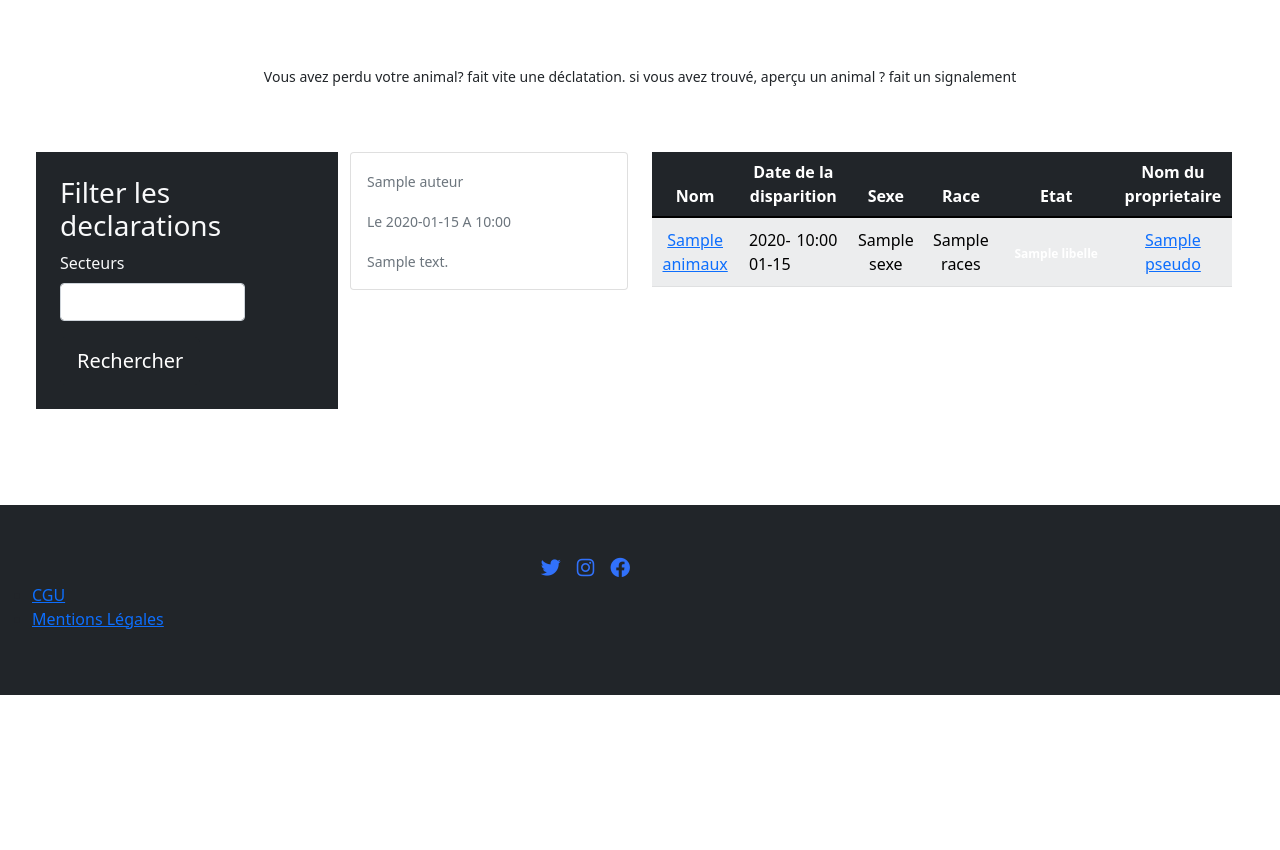
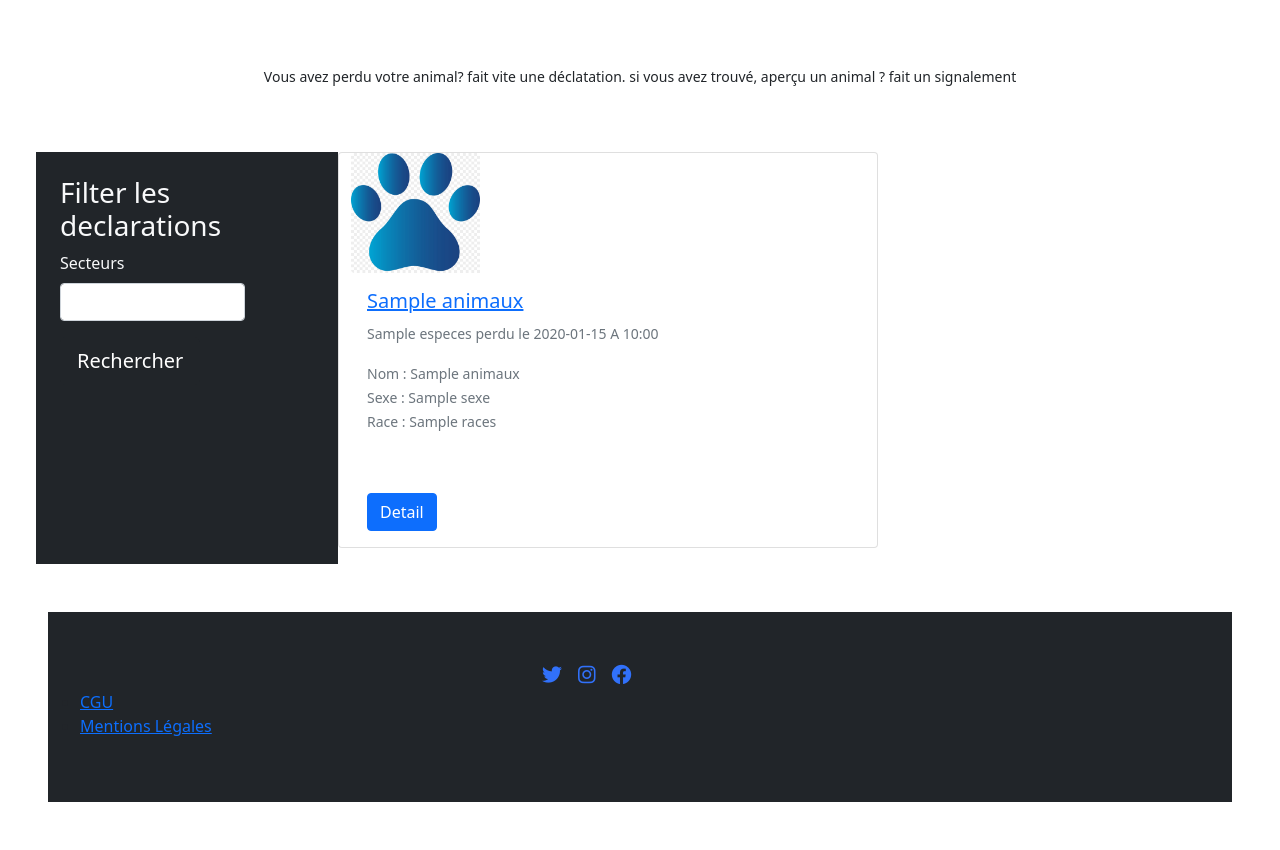
Before and after one commit to you35000/animaux-perdus, a Symfony app: template templates/main/accueil.html.twig in a window 1280 px wide. Shown: the part 73-923 px from the top of the page. Before the commit the page ends 768 px from the top, so only its background shows below. Run offline with Twig, Linux system fonts and the light colour scheme; the template is opened without the code that fills it: most values are stand-ins (such as "Sample title", 1, 10 or a date in 2020); form fields are guessed from the names that the template uses; some libraries are stand-ins or nearby versions.

Commit message:
commit page d'accueil

```diff
--- a/public/js/newAndEditAjaxRaces.js
+++ b/public/js/newAndEditAjaxRaces.js
@@ -5,6 +5,7 @@ let selectList = document.querySelector("#animal_form_races");
 console.log("test")
 
 // l'url permettant d'accèder aux données via la base de données
+
 let url = "/internal/ajax/races";
 
 getCurrentEspeces.addEventListener('change', (e) => {
--- a/templates/declaration/test.html.twig
+++ b/templates/declaration/newDeclarationVue.html.twig
@@ -1,4 +1,4 @@
-{% extends '/base.html.twig' %}
+{% extends 'base.html.twig' %}
 
 {% block title %}Nouvelle déclaration{% endblock %}
 
--- a/templates/main/accueil.html.twig
+++ b/templates/main/accueil.html.twig
@@ -54,135 +54,138 @@
 
     </div>
 
-    <div class="col-lg-3 my-5">
+{#    <div class="col-lg-3 my-5">#}
 
-        {% for signalement in signalements %}
-            <div class="card mb-1" style="max-width: 540px;">
-                <div class="card-body">
-                    <p class="card-text"><small class="text-muted">
-                            {{ signalement.auteur}}</small>
-                    </p>
-                    <p class="card-text"><small
-                                class="text-muted"> Le
-                            {{ signalement.dateHeure ? signalement.dateHeure|date('Y-m-d') : '' }}
-                            A {{ signalement.dateHeure ? signalement.dateHeure|date('H:i') : '' }}</small>
-                    </p>
-                    <p class="card-text"><small class="text-muted">
-                            {{ signalement.message}}</small>
-                    </p>
+{#        {% for signalement in signalements %}#}
+{#            <div class="card mb-1" style="max-width: 540px;">#}
+{#                <div class="card-body">#}
+{#                    <p class="card-text"><small class="text-muted">#}
+{#                            {{ signalement.auteur}}</small>#}
+{#                    </p>#}
+{#                    <p class="card-text"><small#}
+{#                                class="text-muted"> Le#}
+{#                            {{ signalement.dateHeure ? signalement.dateHeure|date('Y-m-d') : '' }}#}
+{#                            A {{ signalement.dateHeure ? signalement.dateHeure|date('H:i') : '' }}</small>#}
+{#                    </p>#}
+{#                    <p class="card-text"><small class="text-muted">#}
+{#                            {{ signalement.message}}</small>#}
+{#                    </p>#}
 
-                </div>
+{#                </div>#}
 
-            </div>
+{#            </div>#}
 
 
-        {% endfor %}
-    </div>
-
-    <div class="col-lg-6 my-5">
-{#        <div class="row">#}
-
-            {#                AFFICHAGE SOUS FORME DES CARTES#}
-            {#                {% for declaration in declarations %}#}
-            {#                <div class="card mb-3" style="max-width: 540px;">#}
-            {#                    <div class="row g-0">#}
-            {#                        <div class="col-md-3">#}
-            {#                            <img src="{{ asset('img/logo.jpg') }}" class="img-fluid rounded-start"                            alt="...">#}
-            {#                        </div>#}
-            {#                        <div class="col-lg-md-6">#}
-            {#                            <div class="card-body">#}
-
-            {#                                <h5 class="card-title"><a href="{{ path('app_annonce_edit',{id: declaration.animaux.id}) }}">{{ declaration.animaux.nom }}</a></h5>#}
-            {#                                <p class="card-text"><small#}
-            {#                                            class="text-muted">{{ declaration.animaux.races.especes }}#}
-            {#                                        perdu le#}
-            {#                                        {{ declaration.dateHeureD ? declaration.dateHeureD|date('Y-m-d') : '' }}#}
-            {#                                        A {{ declaration.dateHeureD ? declaration.dateHeureD|date('H:i') : '' }}</small>#}
-            {#                                </p>#}
+{#        {% endfor %}#}
+{#    </div>#}
 
 
-            {#                                <p class="card-text"><small class="text-muted">#}
-            {#                                        Nom  : {{ declaration.animaux.nom }}<br>#}
-            {#                                        Sexe : {{ declaration.animaux.sexe }}<br>#}
-            {#                                        Race : {{ declaration.animaux.races }}<br>#}
-            {#                                    </small></p>#}
 
-            {#                                <p class="card-text"><big class="text-muted">#}
-            {#                                <span class="badge#}
-            {#                                {% if declaration.etats.libelle == 'Recherche abondonnée' %}#}
-            {#                                    bg-danger#}
-            {#                                {% elseif declaration.etats.libelle == 'Recherche en cours' %}#}
-            {#                                    bg-primary#}
-            {#                                {% elseif declaration.etats.libelle == 'Archivée' %}#}
-            {#                                    bg-warning#}
-            {##}
-            {#                                {% elseif declaration.etats.libelle == 'Trouvé' %}#}
-            {#                                    bg-success#}
-            {##}
-            {#                                {% endif %}">{{ declaration.etats.libelle }}</span>#}
-            {#                                        </big></p>#}
+{#    ***************************************AFFICHAGE SOUS FORME DES CARTES**************************#}
+    <div class="col-lg-6 my-5">
+        <div class="row">
+            {% for declaration in declarations %}
+                            <div class="card mb-3" style="max-width: 540px;">
+                                <div class="row g-0">
+                                    <div class="col-md-3">
+                                        <img src="{{ asset('img/logo.jpg') }}" class="img-fluid rounded-start"                            alt="...">
+                                    </div>
+                                    <div class="col-lg-md-6">
+                                        <div class="card-body">
 
-            {#                                <a href="{{ path('app_annonce_show', {id: declaration.id}) }}"#}
-            {#                                   class="btn btn-primary">Detail</a>#}
-            {#                            </div>#}
-            {#                        </div>#}
-            {#                    </div>#}
+                                            <h5 class="card-title"><a href="{{ path('app_annonce_edit',{id: declaration.animaux.id}) }}">{{ declaration.animaux.nom }}</a></h5>
+                                            <p class="card-text"><small
+                                                        class="text-muted">{{ declaration.animaux.races.especes }}
+                                                    perdu le
+                                                    {{ declaration.dateHeureD ? declaration.dateHeureD|date('Y-m-d') : '' }}
+                                                    A {{ declaration.dateHeureD ? declaration.dateHeureD|date('H:i') : '' }}</small>
+                                            </p>
 
-            {#                </div>#}
-            {#                {% endfor %}#}
 
-            <table class="text-center table table-hover table-light table-striped align-middle">
-                <thead class="table-dark">
-                <tr>
-                    <th>Nom</th>
-                    <th>Date de la disparition</th>
-                    <th>Sexe</th>
-                    <th>Race</th>
-                    <th>Etat</th>
-                    <th>Nom du proprietaire </th>
-                </tr>
-                </thead>
-                <tbody>
-                {% for d in declarations %}
-                    {% if not ((d.etats.libelle == 'Créée')and(app.user != o.user)) %}
+                                            <p class="card-text"><small class="text-muted">
+                                                    Nom  : {{ declaration.animaux.nom }}<br>
+                                                    Sexe : {{ declaration.animaux.sexe }}<br>
+                                                    Race : {{ declaration.animaux.races }}<br>
+                                                </small></p>
 
-                        <tr style="height:70px  ">
-                            <td><a href="{{ path('app_annonce_detail_animal',{id:d.id}) }}">{{ d.animaux.nom }}</a></td>
-                            <td>
-                                <div class="row g-0">
-                                    <div class="col-6">
-                                        {{ d.dateHeureD ? d.dateHeureD|date('Y-m-d') : ''}}
-                                    </div>
-                                    <div class="col-6">
-                                        {{ d.dateHeureD ? d.dateHeureD|date('H:i') : ''  }}
+                                            <p class="card-text"><big class="text-muted">
+                                            <span class="badge
+                                            {% if declaration.etats.libelle == 'Recherche abondonnée' %}
+                                                bg-danger
+                                            {% elseif declaration.etats.libelle == 'Recherche en cours' %}
+                                                bg-primary
+                                            {% elseif declaration.etats.libelle == 'Archivée' %}
+                                                bg-warning
+
+                                            {% elseif declaration.etats.libelle == 'Trouvé' %}
+                                                bg-success
+
+                                            {% endif %}">{{ declaration.etats.libelle }}</span>
+                                                    </big></p>
+
+                                            <a href="{{ path('app_annonce_show', {id: declaration.id}) }}"
+                                               class="btn btn-primary">Detail</a>
+                                        </div>
                                     </div>
                                 </div>
-                            </td>
-                            <td>{{ d.animaux.sexe }}</td>
-                            <td>{{ d.animaux.races }}</td>
-                            <td><span class="badge
-                                {% if d.etats.libelle == 'Recherche abondonnée' %}
-                                    bg-danger
-                                {% elseif d.etats.libelle == 'Recherche en cours' %}
-                                    bg-primary
-                                {% elseif d.etats.libelle == 'Archivée' %}
-                                    bg-warning
 
-                                {% elseif d.etats.libelle == 'Trouvé' %}
-                                    bg-success
+                            </div>
+                            {% endfor %}
+{#        /////////////////////////////////////////////////////////////////////////////////////////////////////////////////////////////////////#}
+{#        **********************code pour un tableau******************************************************************#}
 
-                                {% endif %}">{{ d.etats.libelle }}</span></td>
+{#            <table class="text-center table table-hover table-light table-striped align-middle">#}
+{#                <thead class="table-dark">#}
+{#                <tr>#}
+{#                    <th>Nom</th>#}
+{#                    <th>Date de la disparition</th>#}
+{#                    <th>Sexe</th>#}
+{#                    <th>Race</th>#}
+{#                    <th>Etat</th>#}
+{#                    <th>Nom du proprietaire </th>#}
+{#                </tr>#}
+{#                </thead>#}
+{#                <tbody>#}
+{#                {% for d in declarations %}#}
+{#                    {% if not ((d.etats.libelle == 'Créée')and(app.user != o.user)) %}#}
 
-                            <td>
-                                <a href="{{ path('user_show',{id:d.users.id}) }}">{{ d.users.pseudo }}</a>
-                            </td>
+{#                        <tr style="height:70px  ">#}
+{#                            <td><a href="{{ path('app_annonce_detail_animal',{id:d.id}) }}">{{ d.animaux.nom }}</a></td>#}
+{#                            <td>#}
+{#                                <div class="row g-0">#}
+{#                                    <div class="col-6">#}
+{#                                        {{ d.dateHeureD ? d.dateHeureD|date('Y-m-d') : ''}}#}
+{#                                    </div>#}
+{#                                    <div class="col-6">#}
+{#                                        {{ d.dateHeureD ? d.dateHeureD|date('H:i') : ''  }}#}
+{#                                    </div>#}
+{#                                </div>#}
+{#                            </td>#}
+{#                            <td>{{ d.animaux.sexe }}</td>#}
+{#                            <td>{{ d.animaux.races }}</td>#}
+{#                            <td><span class="badge#}
+{#                                {% if d.etats.libelle == 'Recherche abondonnée' %}#}
+{#                                    bg-danger#}
+{#                                {% elseif d.etats.libelle == 'Recherche en cours' %}#}
+{#                                    bg-primary#}
+{#                                {% elseif d.etats.libelle == 'Archivée' %}#}
+{#                                    bg-warning#}
 
-                        </tr>
-                    {% endif %}
-                {% endfor %}
-                </tbody>
-            </table>
-            {{ knp_pagination_render(annonces) }}
+{#                                {% elseif d.etats.libelle == 'Trouvé' %}#}
+{#                                    bg-success#}
+
+{#                                {% endif %}">{{ d.etats.libelle }}</span></td>#}
+
+{#                            <td>#}
+{#                                <a href="{{ path('user_show',{id:d.users.id}) }}">{{ d.users.pseudo }}</a>#}
+{#                            </td>#}
+
+{#                        </tr>#}
+{#                    {% endif %}#}
+{#                {% endfor %}#}
+{#                </tbody>#}
+{#            </table>#}
+{#            {{ knp_pagination_render(annonces) }}#}
 
 
     </div>
```
Also changed, not shown: src/Controller/AnimalController.php (+31 -31 lines), src/Controller/DeclarationController.php (+37 -26 lines), src/Repository/DeclarationRepository.php (+16 -0 lines), templates/base.html.twig (+0 -3 lines), 1 other file.
